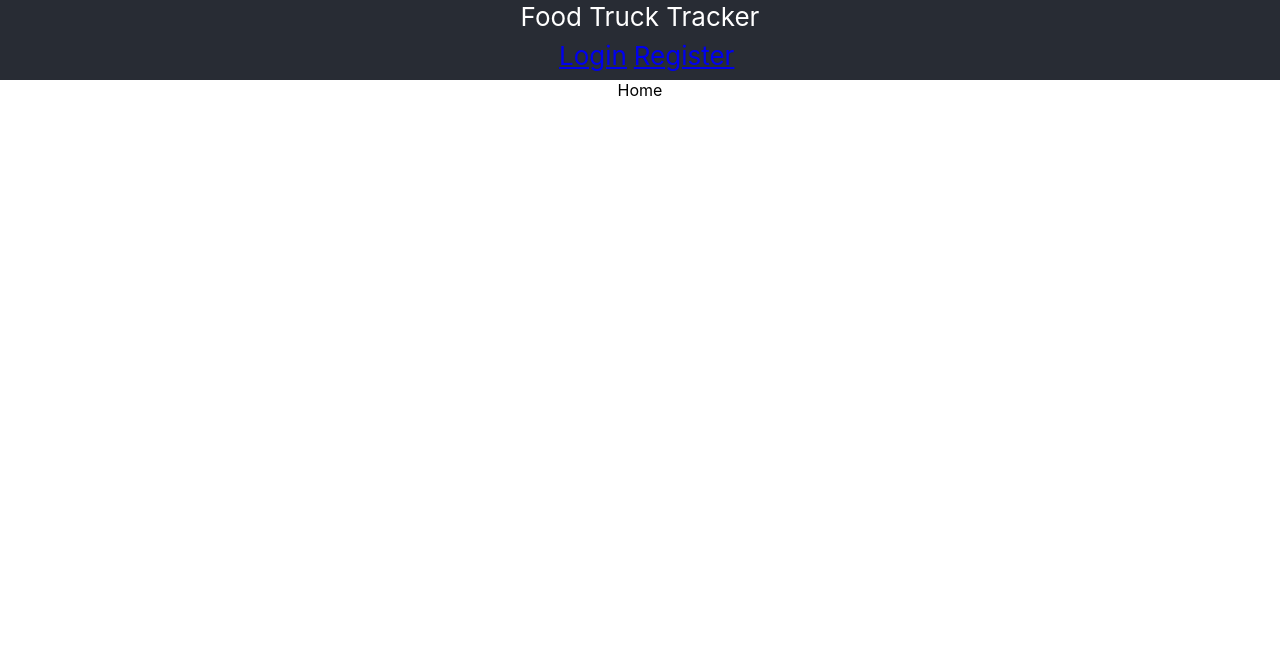
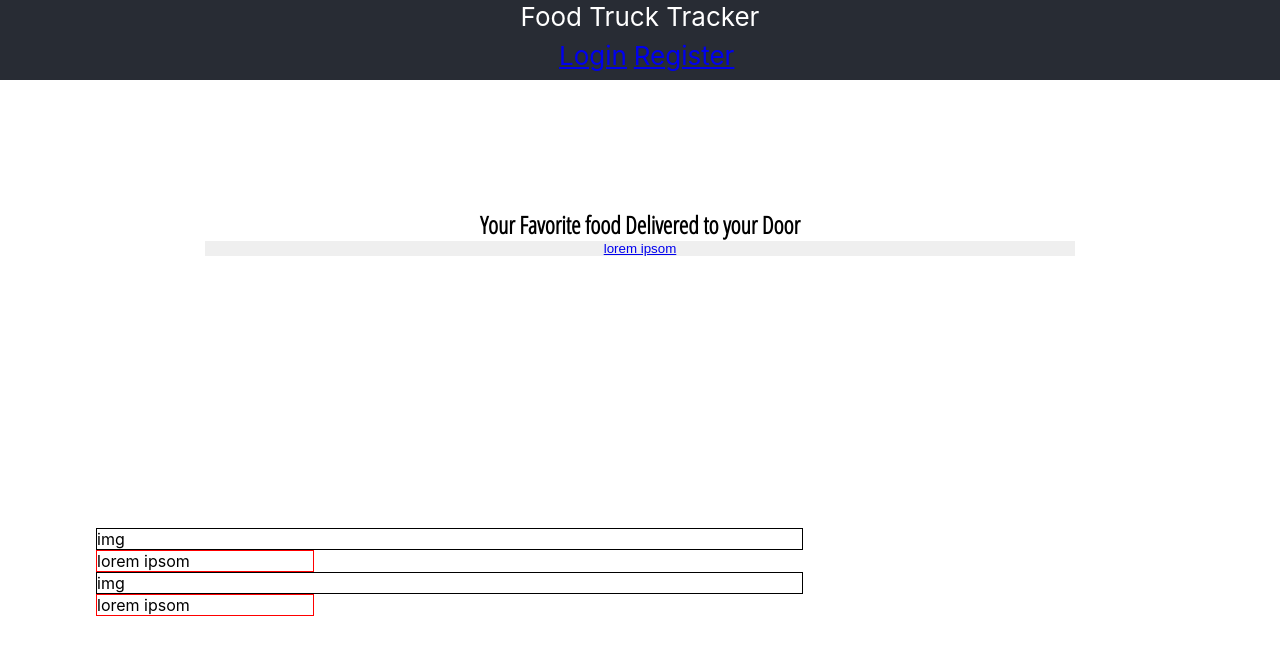
Before and after one commit to kplynds/BW-Food-Truck, a React (Create React App) app in the folder app/: page / in a window 1280 px wide. Shown: the top 654 px of the page. Built offline with nearby package versions, Linux system fonts and the light colour scheme.

Commit message:
started home page

```diff
--- a/app/src/components/Home.js
+++ b/app/src/components/Home.js
@@ -1,9 +1,68 @@
-import React from 'react';
+import React from "react";
+import { Link } from "react-router-dom";
+import styles from "styled-components";
 
 const Home = () => {
-    return (
-        <div>Home</div>
-    )
-}
+  return (
+    <Styles>
+      <div className="container">
+        <div className="head">
+          <h2>Your Favorite food Delivered to your Door</h2>
 
-export default Home
+          <button>
+            <Link className="link" to="">
+              lorem ipsom{" "}
+            </Link>
+          </button>
+        </div>
+
+        <div className="homeImg">img</div>
+        <div className="txt rightTxt">
+          <p>lorem ipsom</p>
+        </div>
+        <div className="homeImg">img</div>
+        <div className="txt leftTxt">
+          <p>lorem ipsom</p>
+        </div>
+      </div>
+      {/* <img className="logo" src={img} alt=""></img> */}
+    </Styles>
+  );
+};
+
+const Styles = styles.div`
+width:100%;
+display: flex;
+flex-direction:column;
+  justify-content: center;
+  margin:auto;
+  margin-top:10%;
+  .head{
+      width:80%;
+      margin:auto;
+      display:flex;
+      flex-direction:column;
+      height:40vh;
+  }
+
+  .container{
+      display:flex;
+      flex-direction:column;
+      width:85%;
+      margin:auto;
+  }
+
+  .homeImg{
+      width:65%;
+      display:flex;
+border:1px solid black;
+  }
+  .txt{
+      display:flex;
+      width:20%;
+      border:1px solid red;
+  }
+
+
+`;
+export default Home;
```
